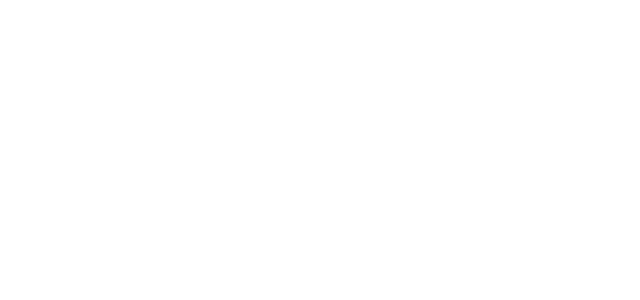
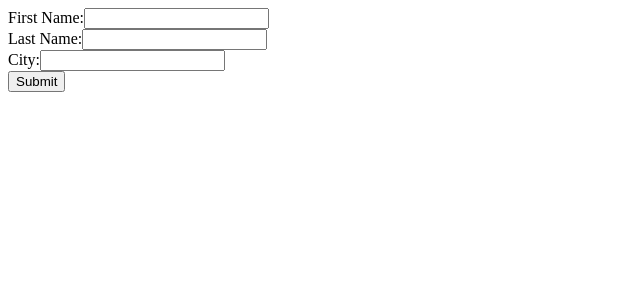
Before and after one commit to YanaCavalian/JS15-react, a React (Vite) app: page /#/ in a window 1280 px wide. Shown: the top 300 px of the page, without its empty margins (0-640 px from the left). Built offline with nearby package versions, Linux system fonts and the light colour scheme.

Commit message:
FieldForm

```diff
--- a/src/App.jsx
+++ b/src/App.jsx
@@ -1,10 +1,12 @@
-import { useState } from "react";
+import React from "react";
+import { FieldForm } from "./components/Form.field";
 
 function App() {
-  return
-  <>
-  <div></div>
-</>
+  return (
+    <div>
+      <FieldForm />
+    </div>
+  );
 }
 
 export default App;
--- /dev/null
+++ b/src/components/Form.field.jsx
@@ -0,0 +1,61 @@
+import React from "react";
+import { Formik, Form, Field, ErrorMessage } from "formik";
+
+export const FieldForm = () => {
+  const validate = (values) => {
+    const errors = {};
+    if (!values.firstName) {
+      errors.firstName = "First name is not found";
+    }
+    if (!values.lastName) {
+      errors.lastName = "Last name is not found";
+    }
+    if (!values.city) {
+      errors.city = "City is not found";
+    }
+    return errors;
+  };
+
+  return (
+    <Formik
+      initialValues={{ firstName: "", lastName: "", city: "" }}
+      onSubmit={(values, formikBag) => {
+        console.log(values);
+        formikBag.resetForm();
+      }}
+      validate={validate}
+    >
+      <Form>
+        <div>
+          <label htmlFor="firstName">First Name:</label>
+          <Field type="text" name="firstName" />
+          <ErrorMessage
+            name="firstName"
+            component="div"
+            className="error-message"
+          />
+        </div>
+
+        <div>
+          <label htmlFor="lastName">Last Name:</label>
+          <Field type="text" name="lastName" />
+          <ErrorMessage
+            name="lastName"
+            component="div"
+            className="error-message"
+          />
+        </div>
+
+        <div>
+          <label htmlFor="city">City:</label>
+          <Field type="text" name="city" />
+          <ErrorMessage name="city" component="div" className="error-message" />
+        </div>
+
+        <div>
+          <button type="submit">Submit</button>
+        </div>
+      </Form>
+    </Formik>
+  );
+};
```
